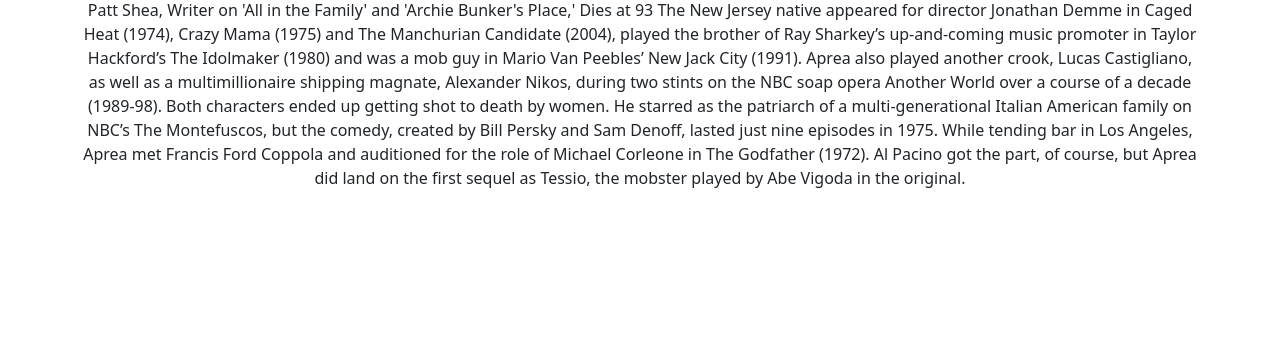
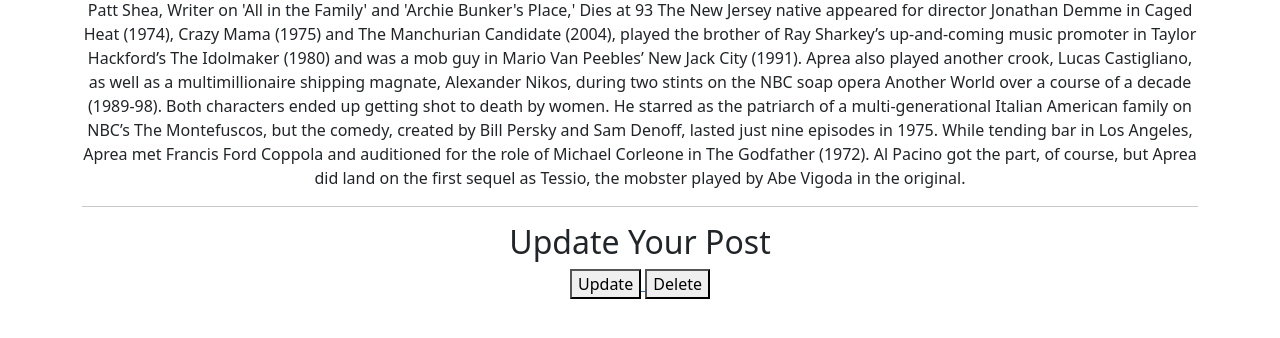
Before and after one commit to Soho36/AdBoard, a Django app: page /posts/1/ in a window 1280 px wide. Shown: the part 234-572 px from the top of the page. Run offline with Django 4.2, Linux system fonts and the light colour scheme; data comes from the database, SQL or seed files in the repository; both versions use the stored data as it was after the commit; some libraries are stand-ins or nearby versions.

Commit message:
post edit and delete added

```diff
--- a/AdBoard/app/models.py
+++ b/AdBoard/app/models.py
@@ -25,8 +25,13 @@
         # return f'{self.name}: {self.description[:20]}'
         return f'{self.name}'
 
+    # def get_absolute_url(self):
+    #     return f'/posts/{self.pk}'
+
     def get_absolute_url(self):
-        return f'/posts/{self.pk}'
+        return reverse('post_detail', kwargs={
+            'pk': self.pk
+        })
 
 
 class Comment(models.Model):
--- a/AdBoard/app/urls.py
+++ b/AdBoard/app/urls.py
@@ -1,9 +1,11 @@
 from django.urls import path
-from .views import PostsList, PostDetail, PostByCategory, PostCreate
+from .views import PostsList, PostDetail, PostByCategory, PostCreate, PostUpdate, PostDelete
 
 urlpatterns = [
     path('', PostsList.as_view(), name='post_list'),    # post_list in this case is the name of the url pattern
     path('posts/<int:pk>/', PostDetail.as_view(), name='post_detail'),
     path('category/<str:category_name>/', PostByCategory.as_view(), name='posts_by_category'),
     path('create/', PostCreate.as_view(), name='post_create'),
+    path('posts/<int:pk>/update', PostUpdate.as_view(), name='post_update'),
+    path('posts/<int:pk>/delete', PostDelete.as_view(), name='post_delete'),
 ]
--- a/AdBoard/app/views.py
+++ b/AdBoard/app/views.py
@@ -1,7 +1,8 @@
-from django.views.generic import ListView, DetailView, CreateView
+from django.views.generic import ListView, DetailView, CreateView, UpdateView, DeleteView
 from .models import Post, Category
 from django.shortcuts import get_object_or_404
 from .forms import PostForm
+from django.urls import reverse_lazy
 
 
 class PostsList(ListView):
@@ -37,3 +38,15 @@
     form_class = PostForm
     model = Post
     template_name = 'add_post_form.html'
+
+
+class PostUpdate(UpdateView):
+    form_class = PostForm
+    model = Post
+    template_name = 'update_post_form.html'
+
+
+class PostDelete(DeleteView):
+    model = Post
+    template_name = 'delete_post.html'
+    success_url = reverse_lazy('post_list')
--- a/AdBoard/templates/post_detail.html
+++ b/AdBoard/templates/post_detail.html
@@ -7,4 +7,15 @@
 {% block content %}
 <h1>{{ post_detail.name }}</h1>
 <p>{{ post_detail.description }}</p>
+<hr>
+<h2>Update Your Post</h2>
+
+<a href="{% url 'post_update' pk=post_detail.pk %}">
+    <button type="button">Update</button>
+</a>
+
+<a href="{% url 'post_delete' pk=post_detail.pk %}">
+    <button type="button">Delete</button>
+</a>
+
 {% endblock content %}
```
Also changed, not shown: AdBoard/templates/delete_post.html (added, +23 -0 lines), AdBoard/templates/deletion_success.html (added, +9 -0 lines), AdBoard/templates/post_list.html (+4 -4 lines), AdBoard/templates/update_post_form.html (added, +23 -0 lines), AdBoard/db.sqlite3.
